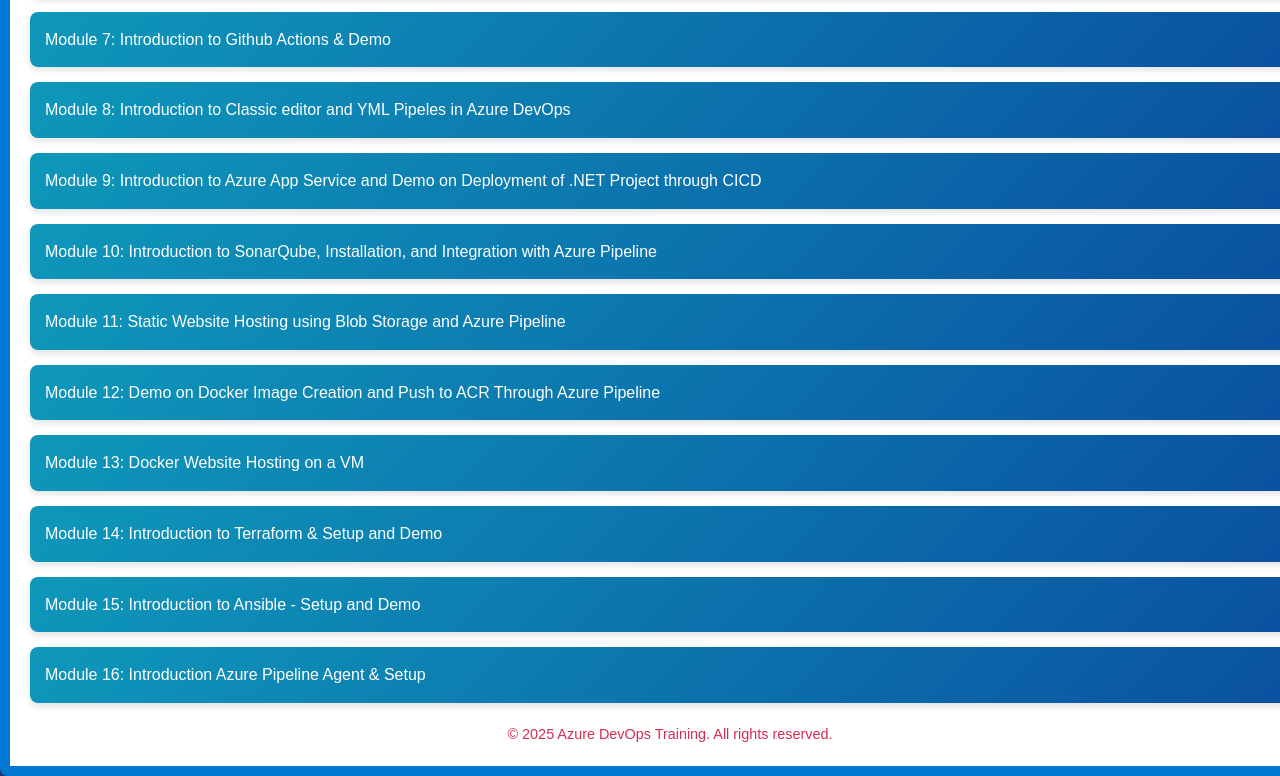
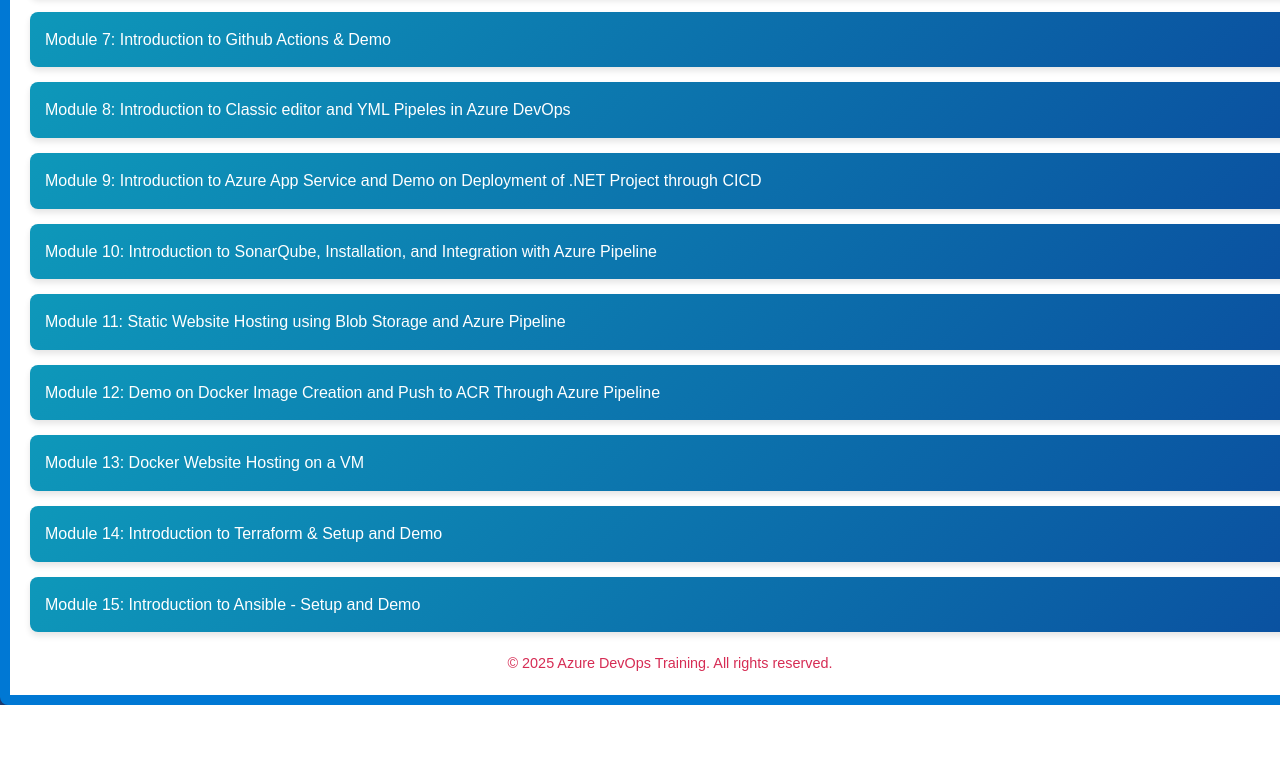
Before and after one commit to Mahendarmax/Training, a plain HTML site: page index.html in a window 1280 px wide. Shown: the part 1073-1849 px from the top of the page. After the commit the page ends 1778 px from the top, so only its background shows below. Drawn offline with Linux system fonts and the light colour scheme.

Commit message:
Update index.html

```diff
--- a/index.html
+++ b/index.html
@@ -267,7 +267,6 @@
                 <li class="module-box">Module 13: Docker Website Hosting on a VM</li>
                 <li class="module-box">Module 14: Introduction to Terraform & Setup and Demo</li>
                 <li class="module-box">Module 15: Introduction to Ansible - Setup and Demo</li>
-                <li class="module-box">Module 16: Introduction Azure Pipeline Agent & Setup</li>
             </ul>
         </section>
 
```
